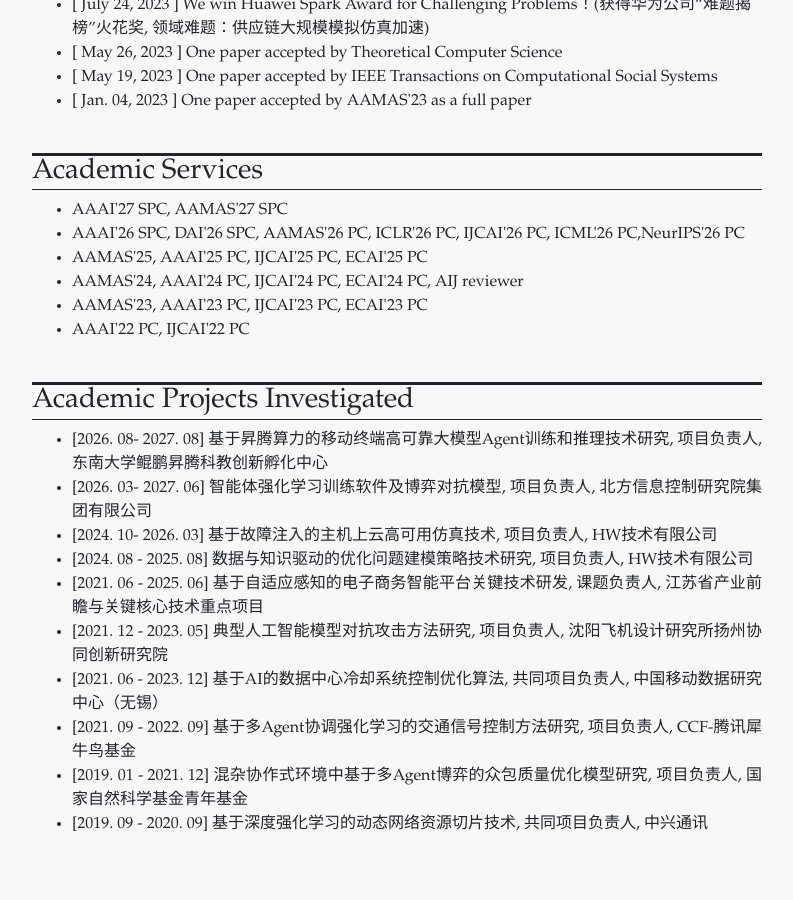
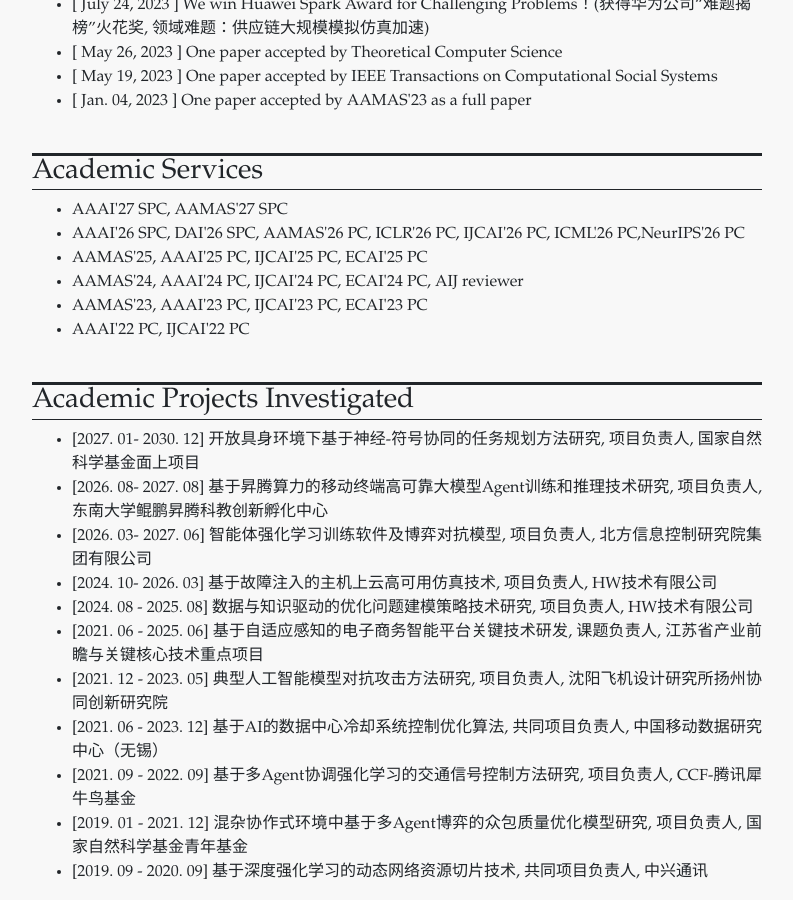
Before and after one commit to wanyuanwang/wanyuanwang.github.io, a Jekyll site: the page built from index.html, in a window 1280 px wide and 900 px high, scrolled down 1488 px. Shown: the whole window, without its empty margins (243-1036 px from the left). Built offline with Jekyll 4.4.1, drawn with Linux system fonts in a browser that asks for light colours; before the commit the page ends 2340 px from its top, so only the background shows below that.

Commit message:
Update academic_projects.yml

```diff
--- a/_data/academic_projects.yml
+++ b/_data/academic_projects.yml
@@ -1,3 +1,6 @@
+-
+  date: "2027. 01- 2030. 12"
+  name_eng: "开放具身环境下基于神经-符号协同的任务规划方法研究, 项目负责人, 国家自然科学基金面上项目"
 -
   date: "2026. 08- 2027. 08"
   name_eng: "基于昇腾算力的移动终端高可靠大模型Agent训练和推理技术研究, 项目负责人, 东南大学鲲鹏昇腾科教创新孵化中心"
```
